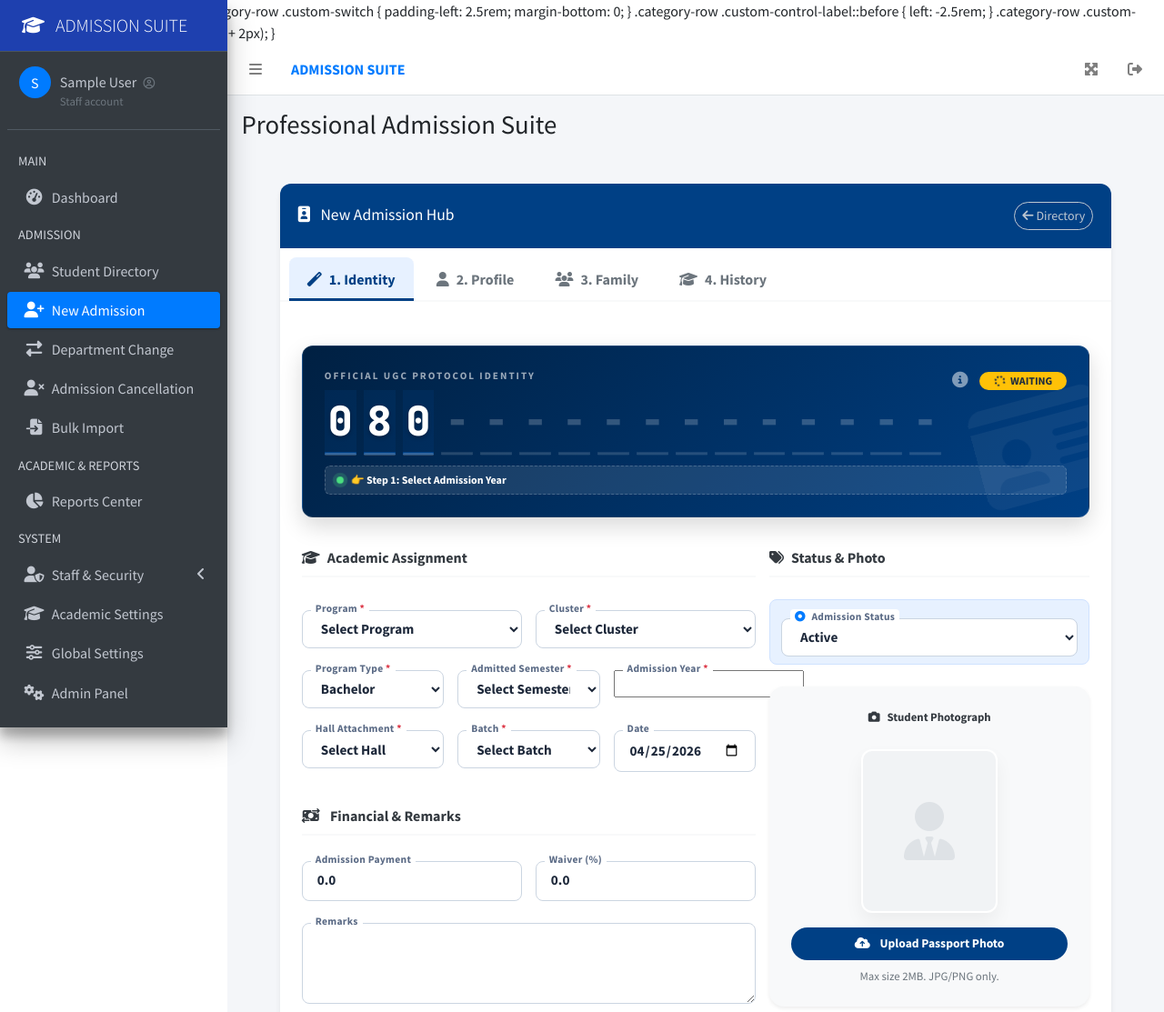
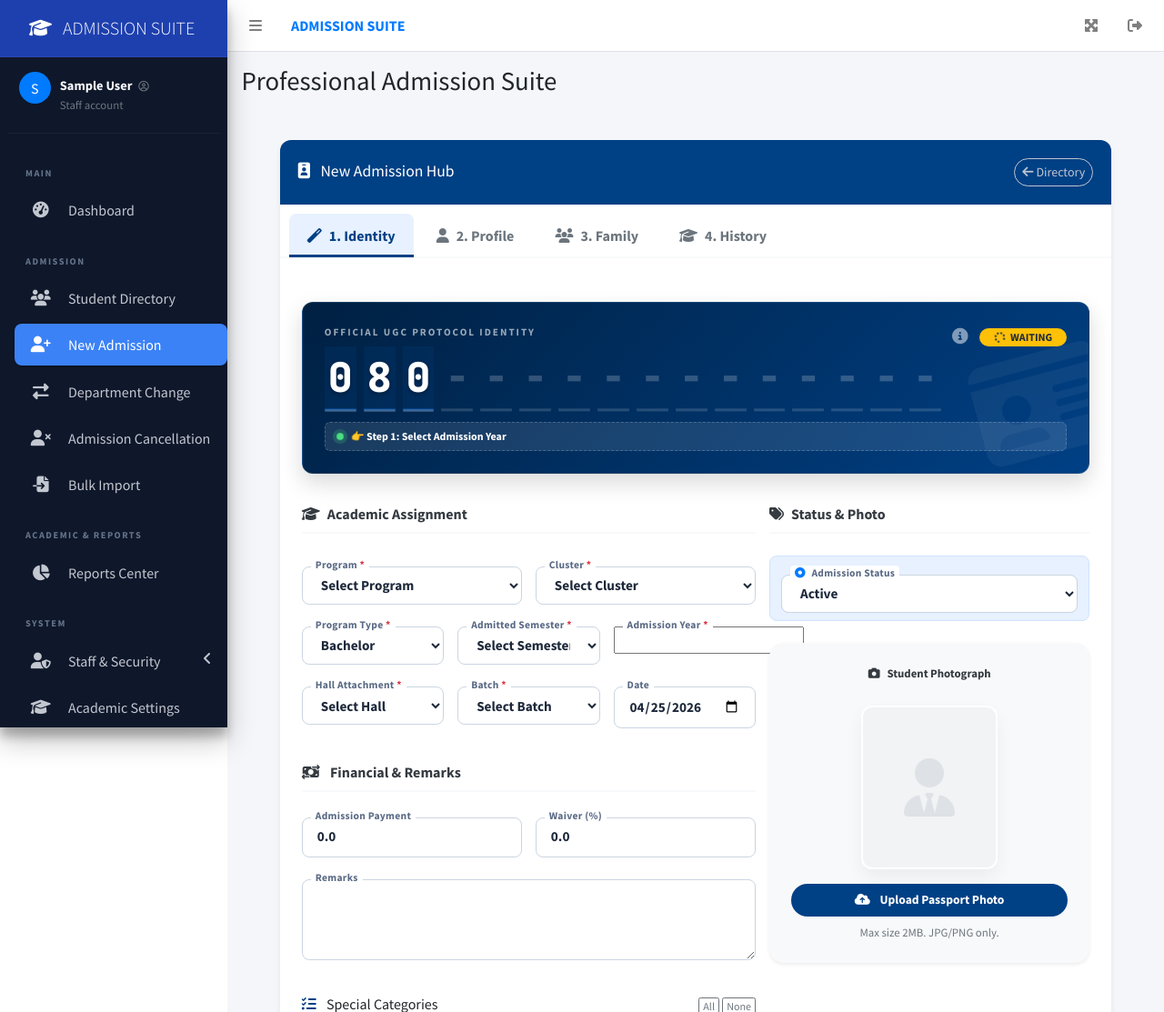
Before and after one commit to ruhulamin-siddique/Admission-System-Live, a Django app: page /students/add/ in a window 1280 px wide. Shown: the top 1113 px of the page at 91% size. Run offline with Django 5.2, Linux system fonts and the light colour scheme; the visitor is signed in with stand-in values (Sample User, id 1); data comes from the database, SQL or seed files in the repository; data that the repository does not hold is empty; some libraries are stand-ins or nearby versions.

Commit message:
Fixed login loop for unassigned roles and modernized sidebar

```diff
--- a/core/decorators.py
+++ b/core/decorators.py
@@ -22,8 +22,8 @@ def require_access(module, task):
                 return view_func(request, *args, **kwargs)
 
             messages.error(request, f"Access Denied: You do not have permission for '{module}.{task}'")
-            # Redirect to dashboard or a dedicated permission denied page
-            return redirect('dashboard')
+            # Redirect to profile page so they don't loop on the dashboard
+            return redirect('user_profile')
 
         return _wrapped_view
     return decorator
--- a/templates/base.html
+++ b/templates/base.html
@@ -24,6 +24,47 @@
   <!-- SweetAlert2 -->
   <link rel="stylesheet" href="https://cdn.jsdelivr.net/npm/sweetalert2@11/dist/sweetalert2.min.css">
   <script src="https://cdn.jsdelivr.net/npm/sweetalert2@11"></script>
+
+  <style>
+    /* Premium Iconized Sidebar */
+    .main-sidebar { transition: width 0.3s ease; }
+    .nav-sidebar .nav-item { margin-bottom: 2px; }
+    .nav-sidebar .nav-link {
+      border-radius: 8px !important;
+      margin: 0 8px;
+      padding: 10px 12px;
+      transition: all 0.2s;
+      border: 1px solid transparent;
+    }
+    .nav-sidebar .nav-link:hover {
+      background: rgba(255,255,255,0.05) !important;
+      transform: translateX(5px);
+    }
+    .nav-sidebar .nav-link.active {
+      background: #3b82f6 !important;
+      box-shadow: 0 4px 15px rgba(59, 130, 246, 0.4);
+    }
+    .nav-icon {
+      font-size: 1.1rem !important;
+      margin-right: 12px !important;
+      width: 30px !important;
+      text-align: center;
+    }
+    .nav-header {
+      font-size: 0.65rem !important;
+      font-weight: 800;
+      letter-spacing: 1.5px;
+      color: #64748b !important;
+      padding: 20px 20px 10px !important;
+      text-transform: uppercase;
+    }
+    .sidebar-dark-primary { background-color: #0f172a !important; }
+    .brand-link { border-bottom: 1px solid rgba(255,255,255,0.05) !important; padding: 1rem !important; }
+
+    /* User Panel Enhancement */
+    .user-panel { border-bottom: 1px solid rgba(255,255,255,0.05) !important; }
+    .user-panel .info a { font-weight: 700; font-size: 0.9rem; color: #f8fafc !important; }
+  </style>
 </head>
 <body class="hold-transition sidebar-mini layout-fixed">
 <div class="wrapper">
@@ -204,7 +245,7 @@
           </li>
           {% endif %}
 
-          {% if user.is_staff %}
+          {% if user.is_superuser %}
           <li class="nav-item">
             <a href="{% url 'admin:index' %}" class="nav-link">
               <i class="nav-icon fas fa-cogs"></i>
--- a/templates/students/add.html
+++ b/templates/students/add.html
@@ -283,12 +283,6 @@
     .field-outline-group .form-control:focus + label {
         color: #004085;
     }
-
-    /* Custom Switch Adjustment */
-    .category-row .custom-switch { padding-left: 2.5rem; margin-bottom: 0; }
-    .category-row .custom-control-label::before { left: -2.5rem; }
-    .category-row .custom-control-label::after { left: calc(-2.5rem + 2px); }
-</style>
 
     /* Custom Switch Adjustment */
     .category-row .custom-switch { padding-left: 2.5rem; margin-bottom: 0; }
```
